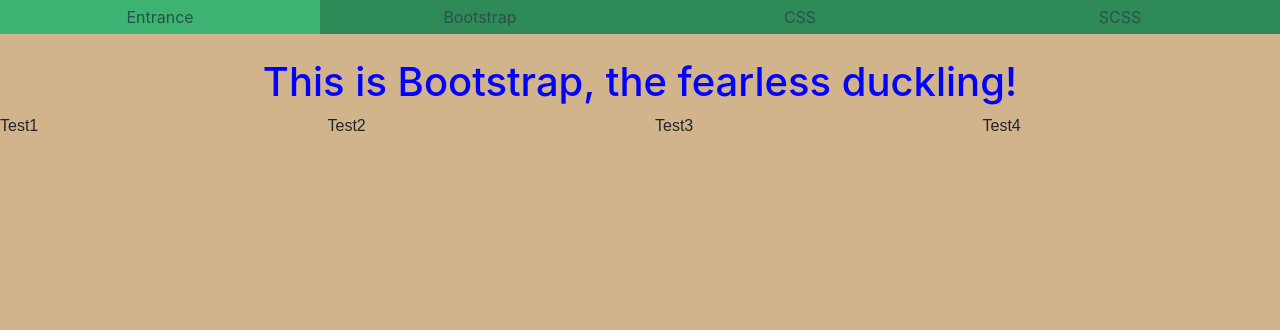
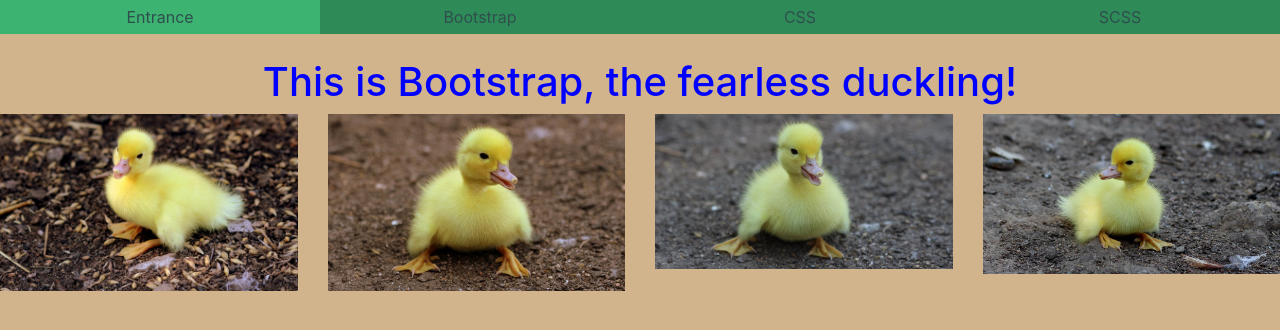
Before and after one commit to philippdreessen/lecture0, a plain HTML site: page duckling.html in a window 1280 px wide. Drawn offline with nearby package versions, Linux system fonts and the light colour scheme.

Commit message:
inserted duckling pictures

```diff
--- a/duckling.html
+++ b/duckling.html
@@ -25,10 +25,10 @@
       <h1 style="color: blue; text-align: center;">This is Bootstrap, the fearless duckling!</h1>
 
       <div class="row">
-        <div class="col-sm-3">Test1</div>
-        <div class="col-sm-3">Test2</div>
-        <div class="col-sm-3">Test3</div>
-        <div class="col-sm-3">Test4</div>
+        <div class="col-sm-3"><img src='duckling.jpeg', alt="There should be a cute duckling picture here :("></div>
+        <div class="col-sm-3"><img src='duckling2.jpeg', alt="There should be a cute duckling picture here :("></div>
+        <div class="col-sm-3"><img src='duckling3.jpeg', alt="There should be a cute duckling picture here :("></div>
+        <div class="col-sm-3"><img src='duckling4.jpeg', alt="There should be a cute duckling picture here :("></div>
       </div>
 
 
```
